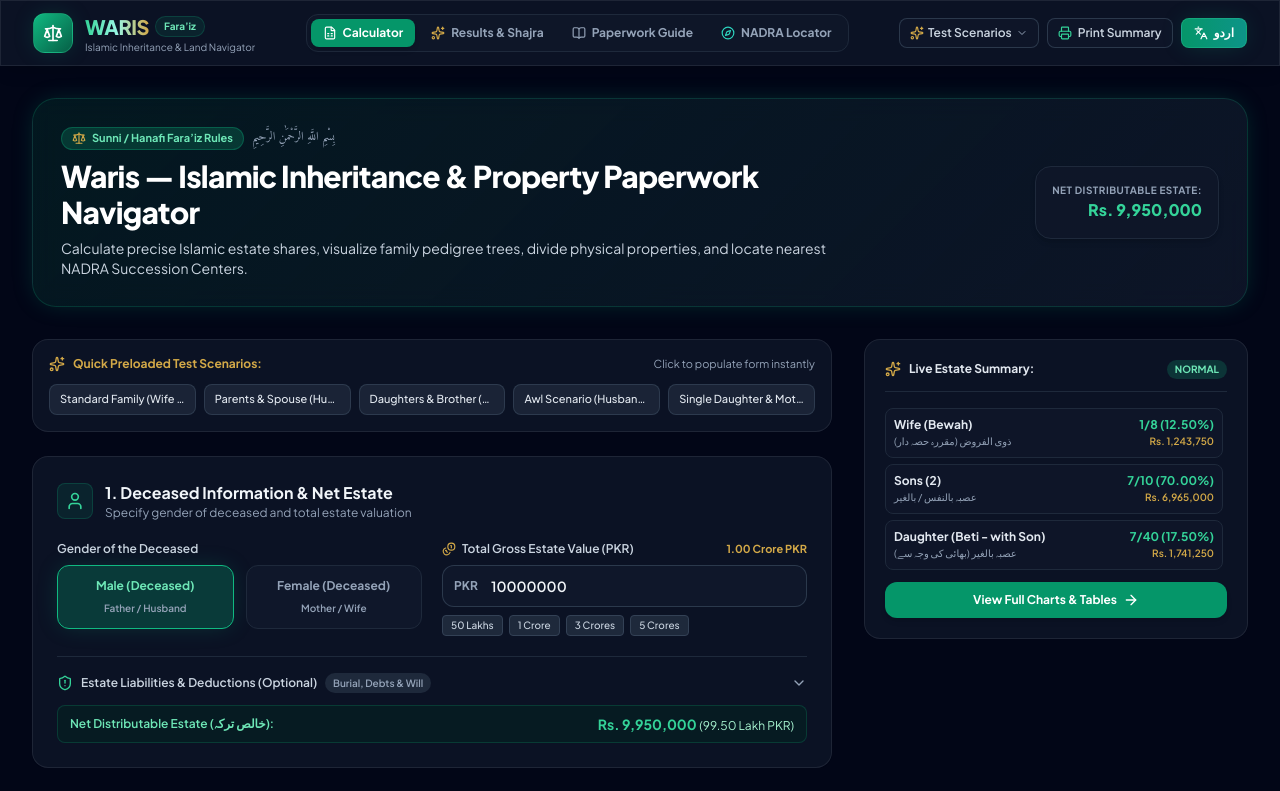
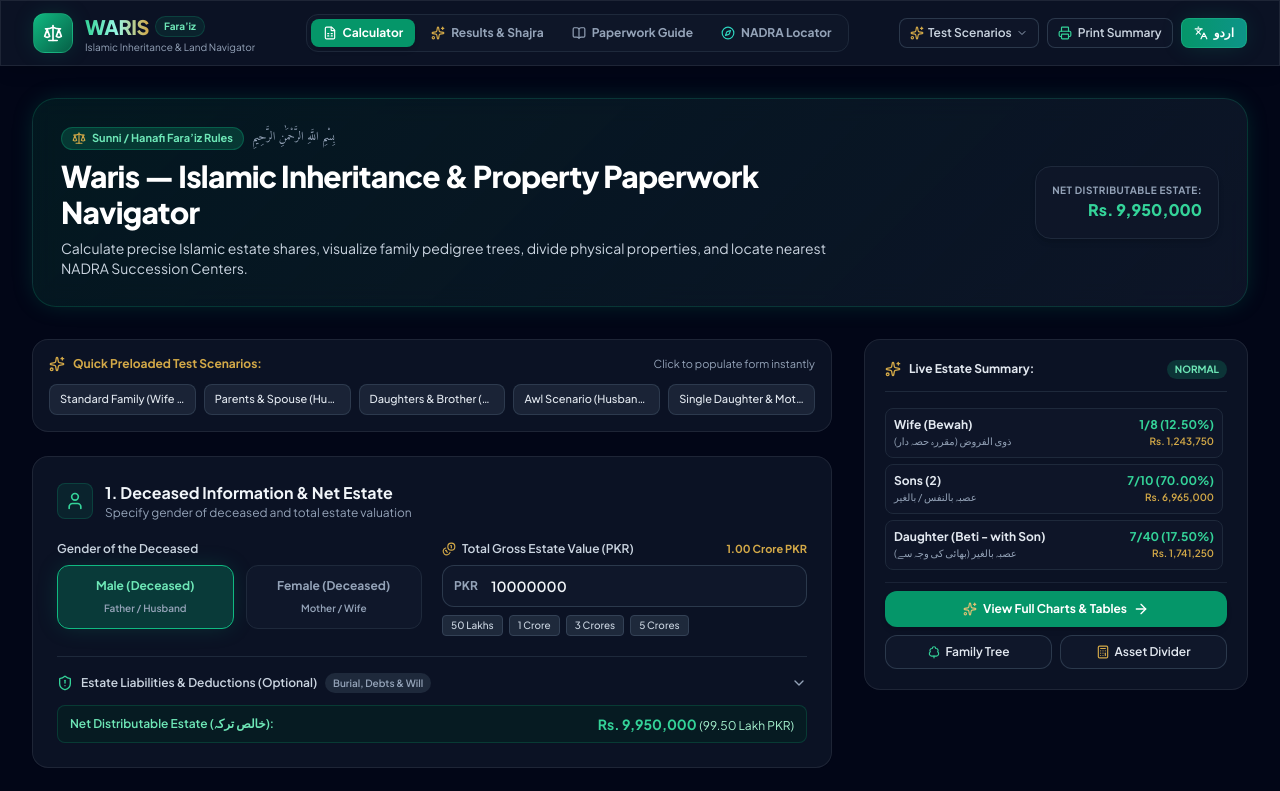
Before and after one commit to tajmomin/waris-app, a React (Vite) app: page / in a window 1280 px wide. Shown: the top 791 px of the page. Built offline with nearby package versions, Linux system fonts and the light colour scheme; a web font is replaced by a local one.

Commit message:
Wire direct sub-tab launchers and pass formData to Shajra Visualizer and Asset Divider

```diff
--- a/src/App.jsx
+++ b/src/App.jsx
@@ -15,6 +15,9 @@
   Scale,
   ArrowRight,
   Compass,
+  TreeDeciduous,
+  Calculator,
+  Globe2,
 } from 'lucide-react';
 
 const initialFormData = {
@@ -43,6 +46,7 @@
 export default function App() {
   const [lang, setLang] = useState('en');
   const [activeTab, setActiveTab] = useState('calculator'); // 'calculator' | 'results' | 'paperwork' | 'locator'
+  const [resultsSubTab, setResultsSubTab] = useState('summary'); // 'summary' | 'tree' | 'assets' | 'overseas'
   const [formData, setFormData] = useState(initialFormData);
   const [results, setResults] = useState(null);
 
@@ -57,6 +61,13 @@
   const handleCalculate = () => {
     const res = calculateInheritance(formData);
     setResults(res);
+    setResultsSubTab('summary');
+    setActiveTab('results');
+    window.scrollTo({ top: 0, behavior: 'smooth' });
+  };
+
+  const handleOpenResultsSubTab = (subTabKey) => {
+    setResultsSubTab(subTabKey);
     setActiveTab('results');
     window.scrollTo({ top: 0, behavior: 'smooth' });
   };
@@ -150,6 +161,7 @@
         grossEstate: 4000000,
       });
     }
+    setResultsSubTab('summary');
     setActiveTab('results');
   };
 
@@ -176,7 +188,7 @@
 
       {/* Main Content Area */}
       <main className="flex-1 max-w-7xl w-full mx-auto px-4 sm:px-6 lg:px-8 py-6 sm:py-8 space-y-6 sm:space-y-8 no-print">
-        {/* Sleek, Non-Congested Hero Banner */}
+        {/* Sleek Hero Banner */}
         <div className="glass-panel-emerald p-5 sm:p-7 rounded-3xl border border-emerald-500/20 shadow-glow relative overflow-hidden">
           <div className="flex flex-col md:flex-row md:items-center justify-between gap-4 relative z-10">
             <div className="space-y-2 max-w-3xl">
@@ -235,9 +247,9 @@
               />
             </div>
 
-            {/* Quick Live Results Snapshot on Desktop Sidebar */}
+            {/* Quick Live Results Snapshot & Feature Launcher on Desktop Sidebar */}
             <div className="lg:col-span-4 space-y-6">
-              <div className="sticky top-24 space-y-6">
+              <div className="sticky top-24 space-y-4">
                 <div className="glass-panel p-5 rounded-2xl border border-slate-800 space-y-4">
                   <div className="flex items-center justify-between border-b border-slate-800 pb-3">
                     <h3 className="text-xs font-bold text-slate-200 flex items-center gap-2">
@@ -251,7 +263,7 @@
 
                   {results && results.heirsList && results.heirsList.length > 0 ? (
                     <div className="space-y-3">
-                      <div className="space-y-1.5 max-h-72 overflow-y-auto pr-1">
+                      <div className="space-y-1.5 max-h-60 overflow-y-auto pr-1">
                         {results.heirsList.map((h, i) => (
                           <div
                             key={i}
@@ -279,14 +291,38 @@
                         ))}
                       </div>
 
+                      {/* Feature Launchers */}
+                      <div className="pt-2 border-t border-slate-800/80 space-y-2">
                         <button
                           type="button"
-                        onClick={() => setActiveTab('results')}
+                          onClick={() => handleOpenResultsSubTab('summary')}
                           className="w-full py-2.5 px-4 rounded-xl bg-emerald-600 hover:bg-emerald-500 text-white font-bold text-xs shadow-md flex items-center justify-center gap-1.5 transition"
                         >
-                        <span>{lang === 'ur' ? 'مکمل چارٹ و تفصیلات دیکھیں' : 'View Full Charts & Tables'}</span>
+                          <Sparkles className="w-3.5 h-3.5 text-gold-300" />
+                          <span>{lang === 'ur' ? 'مکمل چارٹ و تفصیلات' : 'View Full Charts & Tables'}</span>
                           <ArrowRight className="w-4 h-4" />
                         </button>
+
+                        <div className="grid grid-cols-2 gap-2">
+                          <button
+                            type="button"
+                            onClick={() => handleOpenResultsSubTab('tree')}
+                            className="py-2 px-2.5 rounded-xl bg-slate-900 hover:bg-slate-800 text-slate-200 text-xs font-semibold border border-slate-700/80 flex items-center justify-center gap-1 transition"
+                          >
+                            <TreeDeciduous className="w-3.5 h-3.5 text-emerald-400" />
+                            <span className="truncate">{lang === 'ur' ? 'شجرہ نسب' : 'Family Tree'}</span>
+                          </button>
+
+                          <button
+                            type="button"
+                            onClick={() => handleOpenResultsSubTab('assets')}
+                            className="py-2 px-2.5 rounded-xl bg-slate-900 hover:bg-slate-800 text-slate-200 text-xs font-semibold border border-slate-700/80 flex items-center justify-center gap-1 transition"
+                          >
+                            <Calculator className="w-3.5 h-3.5 text-gold-400" />
+                            <span className="truncate">{lang === 'ur' ? 'مکان و اراضی' : 'Asset Divider'}</span>
+                          </button>
+                        </div>
+                      </div>
                     </div>
                   ) : (
                     <p className="text-xs text-slate-400 text-center py-6">
@@ -304,7 +340,10 @@
         {activeTab === 'results' && (
           <ResultsView
             results={results}
+            formData={formData}
             lang={lang}
+            resultsSubTab={resultsSubTab}
+            setResultsSubTab={setResultsSubTab}
             onNavigateToPaperwork={() => setActiveTab('paperwork')}
             onPrint={handlePrint}
           />
--- a/src/components/ResultsView.jsx
+++ b/src/components/ResultsView.jsx
@@ -51,14 +51,20 @@
 
 export default function ResultsView({
   results,
+  formData,
   lang,
+  resultsSubTab: controlledSubTab,
+  setResultsSubTab: setControlledSubTab,
   onNavigateToPaperwork,
   onPrint,
 }) {
   const t = translations[lang];
   const [showAuditTrail, setShowAuditTrail] = useState(false);
-  const [resultsSubTab, setResultsSubTab] = useState('summary'); // 'summary' | 'tree' | 'assets' | 'overseas'
+  const [localSubTab, setLocalSubTab] = useState('summary'); // 'summary' | 'tree' | 'assets' | 'overseas'
   const [copied, setCopied] = useState(false);
+
+  const resultsSubTab = controlledSubTab !== undefined ? controlledSubTab : localSubTab;
+  const setResultsSubTab = setControlledSubTab || setLocalSubTab;
 
   if (!results || !results.heirsList || results.heirsList.length === 0) {
     return (
@@ -613,7 +619,7 @@
       {/* VIEW 2: Family Tree / Shajra-e-Nasab */}
       {resultsSubTab === 'tree' && (
         <FamilyTreeVisualizer
-          formData={{ deceasedGender: results.grossEstate ? 'male' : 'male' }}
+          formData={formData || { deceasedGender: 'male' }}
           results={results}
           lang={lang}
         />
```
Lines whose indentation alone changed are shown as unchanged.
